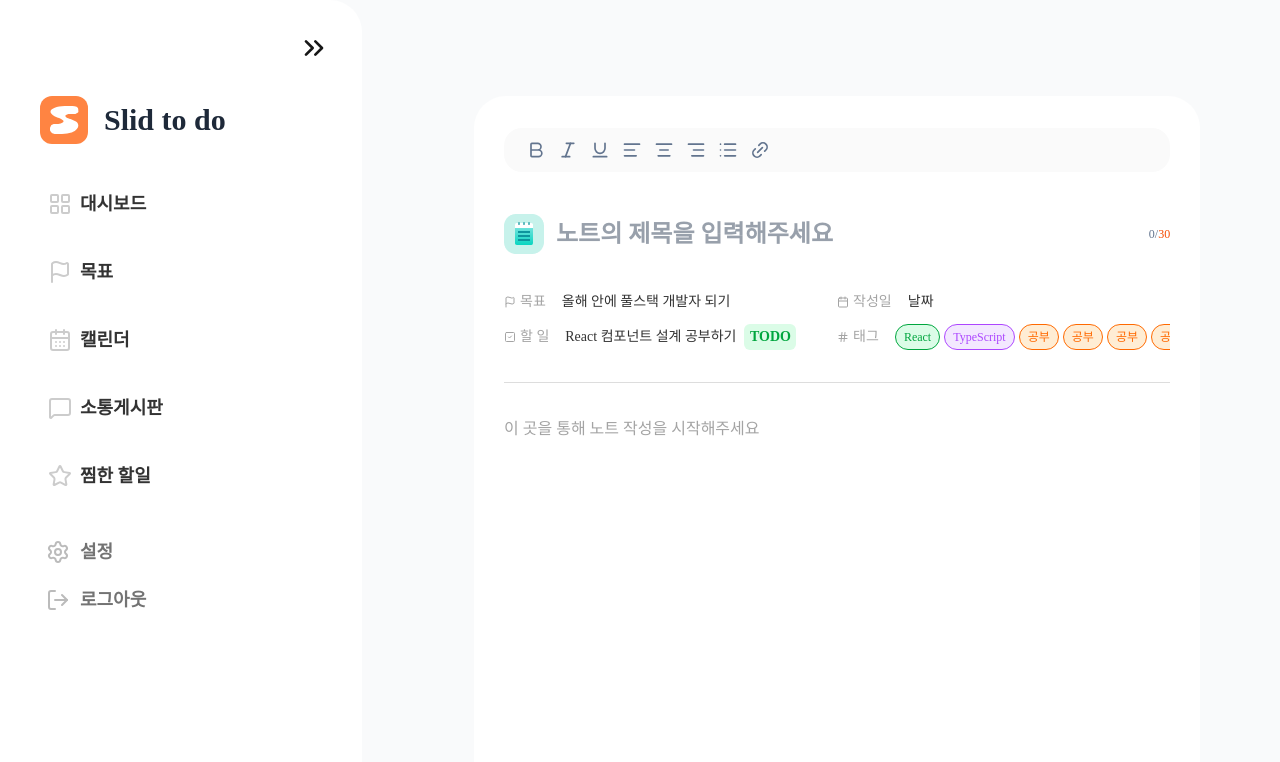
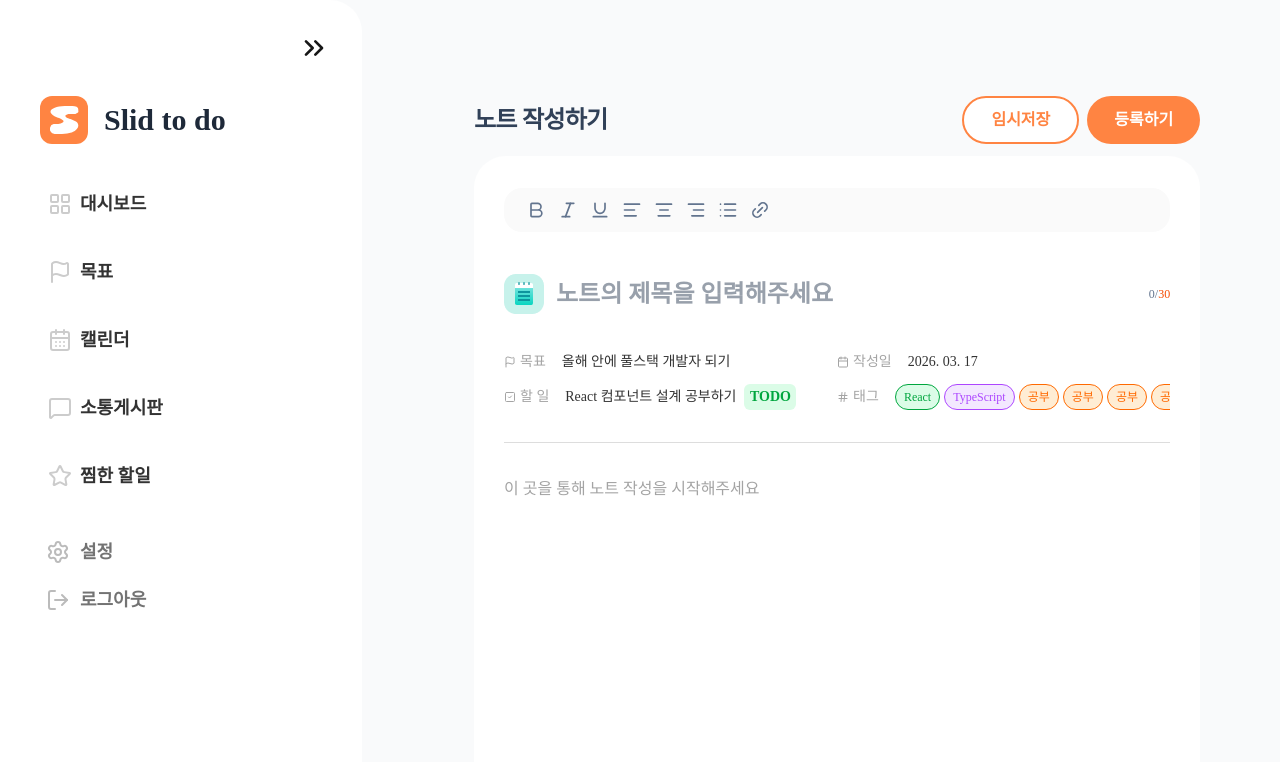
Before and after one commit to slidtodo/frontend, a Next.js app: page /goal/note/create in a window 1280 px wide. Shown: the top 762 px of the page. Built offline with nearby package versions, Linux system fonts and the light colour scheme.

Commit message:
feat: 날짜 포맷 추가, 링크 업로드 모달 연결

```diff
--- a/src/app/(main)/goal/note/create/page.tsx
+++ b/src/app/(main)/goal/note/create/page.tsx
@@ -5,7 +5,7 @@ import Button from '@/shared/components/Button';
 export default function Page() {
   return (
     <div className="mx-auto flex h-full w-full max-w-[768px] flex-col p-4">
-      <section className="md:felx mb-3 flex hidden shrink-0 items-center justify-between md:mt-[48px] lg:mt-[72px] lg:mb-[22px]">
+      <section className="mb-3 flex shrink-0 items-center justify-between">
         <PageHeader title={'노트 작성하기'} />
         <div className="flex gap-2">
           <Button variant="secondary" className="cursor-pointer md:px-[27px] md:py-[10px]">
--- a/src/app/globals.css
+++ b/src/app/globals.css
@@ -27,3 +27,12 @@
     --foreground: #ededed;
   }
 }
+
+@utility no-scrollbar {
+  -ms-overflow-style: none;
+  scrollbar-width: none;
+
+  &::-webkit-scrollbar {
+    display: none;
+  }
+}
--- a/src/app/page.tsx
+++ b/src/app/page.tsx
@@ -1,29 +1,7 @@
-import TaskCard from '@/shared/components/TaskCard';
-
 export default function Home() {
   return (
     <main className="flex min-h-screen flex-col items-center justify-between p-24">
       <h1 className="text-4xl font-bold">Hello, Worldzdz!</h1>
-      <div className="w-110 bg-orange-500">
-        <TaskCard
-          todo={{
-            id: '1',
-            title: '항목명',
-            done: true,
-          }}
-          variant="orange"
-        />
-      </div>
-      <div className='w-110 bg-transparent'>
-        <TaskCard
-          todo={{
-            id: '1',
-            title: '항목명',
-            done: true,
-          }}
-          variant="default"
-        />
-      </div>
     </main>
   );
 }
--- a/src/features/goal/note/components/NoteEditor/EditorMeta/index.tsx
+++ b/src/features/goal/note/components/NoteEditor/EditorMeta/index.tsx
@@ -1,4 +1,5 @@
 import Tag from '@/shared/components/Tag';
+import { formatDate } from '@/shared/utils/utils';
 import { CalendarIcon, FlagIcon, Hash, SquareCheck } from 'lucide-react';
 
 /**
@@ -37,6 +38,7 @@ interface EditorMetaProps {
 
 export default function EditorMeta({ goal, todos, tags }: EditorMetaProps) {
   const todosTagLabel = todos.done ? 'DONE' : 'TODO';
+  const today = formatDate(new Date());
 
   return (
     <div className="flex w-full flex-col gap-3 md:flex-row">
@@ -59,11 +61,11 @@ export default function EditorMeta({ goal, todos, tags }: EditorMetaProps) {
           icon={<CalendarIcon size={12} className="line-clamp-1 text-base font-semibold text-[#A4A4A4]" />}
           label="작성일"
         >
-          <span className="line-clamp-1 text-sm font-normal text-[#333333]">{'날짜'}</span>
+          <span className="line-clamp-1 text-sm font-normal text-[#333333]">{today}</span>
         </MetaRow>
 
         <MetaRow icon={<Hash size={12} className="text-base font-semibold text-[#A4A4A4]" />} label="태그">
-          <div className="flex gap-1 overflow-x-auto">
+          <div className="no-scrollbar flex gap-1 overflow-x-auto">
             {tags.map((tag) => (
               <Tag
                 key={tag.id}
--- a/src/features/goal/note/components/NoteEditor/EditorToolbar/index.tsx
+++ b/src/features/goal/note/components/NoteEditor/EditorToolbar/index.tsx
@@ -1,24 +1,26 @@
 'use client';
 
+import { LinkUploadModal } from '@/shared/components/Modal/LinkUploadModal';
+import { useModalStore } from '@/shared/stores/useModalStore';
 import clsx from 'clsx';
 import { AlignCenter, AlignLeft, AlignRight, Bold, Italic, Link2, List, Underline } from 'lucide-react';
 import { useState } from 'react';
 
 export default function EditorToolbar() {
   const [activeTools, setActiveTools] = useState<string[]>([]);
+  const { openModal, closeModal } = useModalStore();
 
   const toggle = (tool: string) => {
     setActiveTools((prev) => (prev.includes(tool) ? prev.filter((t) => t !== tool) : [...prev, tool]));
   };
 
+  const handleLinkUploadClick = () => {
+    toggle('link');
+    openModal(<LinkUploadModal onConfirm={closeModal} />);
+  };
+
   return (
-    <div
-      className={clsx(
-        'flex h-11 w-full items-center rounded-[18px] bg-[#FAFAFA]',
-        'text-slate-500',
-        'px-4 py-1.5',
-      )}
-    >
+    <div className={clsx('flex h-11 w-full items-center rounded-[18px] bg-[#FAFAFA]', 'text-slate-500', 'px-4 py-1.5')}>
       <button
         onClick={() => toggle('bold')}
         className={clsx(
@@ -90,7 +92,7 @@ export default function EditorToolbar() {
       </button>
 
       <button
-        onClick={() => toggle('link')}
+        onClick={handleLinkUploadClick}
         className={clsx(
           'cursor-pointer rounded-lg p-1.5 hover:bg-[#DDD]',
           activeTools.includes('link') && 'bg-[#DDD] text-slate-700',
--- a/src/shared/components/TaskCard/index.tsx
+++ b/src/shared/components/TaskCard/index.tsx
@@ -35,6 +35,9 @@ export function TaskCard({
   // 이벤트 핸들러
   onToggle, // 체크박스
   onStarToggle, // 별
+  /**
+   * varaint: 'default' | 'orange'
+   */
   variant = 'default',
 }: TaskCardProps) {
   const [checked, setChecked] = useState(todo.done);
--- /dev/null
+++ b/src/shared/utils/utils.ts
@@ -0,0 +1,14 @@
+/**
+ *
+ * @param date
+ * @returns @example 2025. 03. 17
+ */
+export function formatDate(date: Date) {
+  return date
+    .toLocaleDateString('ko-KR', {
+      year: 'numeric',
+      month: '2-digit',
+      day: '2-digit',
+    })
+    .replace(/\.$/, '');
+}
```
